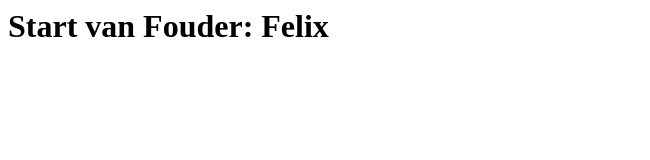
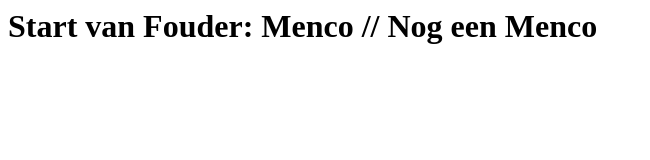
Before and after one commit to imanfrz/YCColSamenGit2304, a plain HTML site: page index.html in a window 1280 px wide. Shown: the whole page, without its empty margins (0-650 px from the left). Drawn offline with Linux system fonts and the light colour scheme.

Commit message:
merge conflict

```diff
--- a/index.html
+++ b/index.html
@@ -1 +1 @@
-<h1>Start van Fouder: Felix</h1>
+<h1>Start van Fouder: Menco // Nog een Menco</h1>
```
